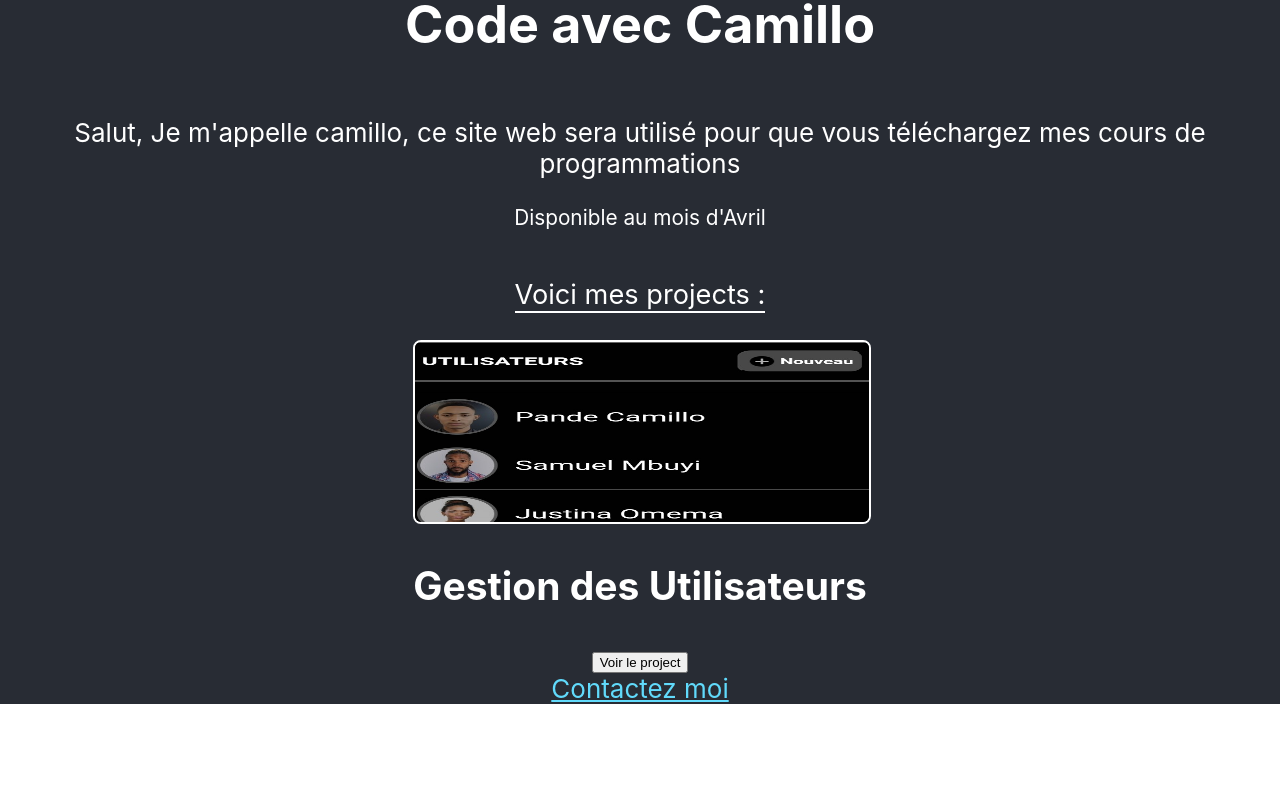
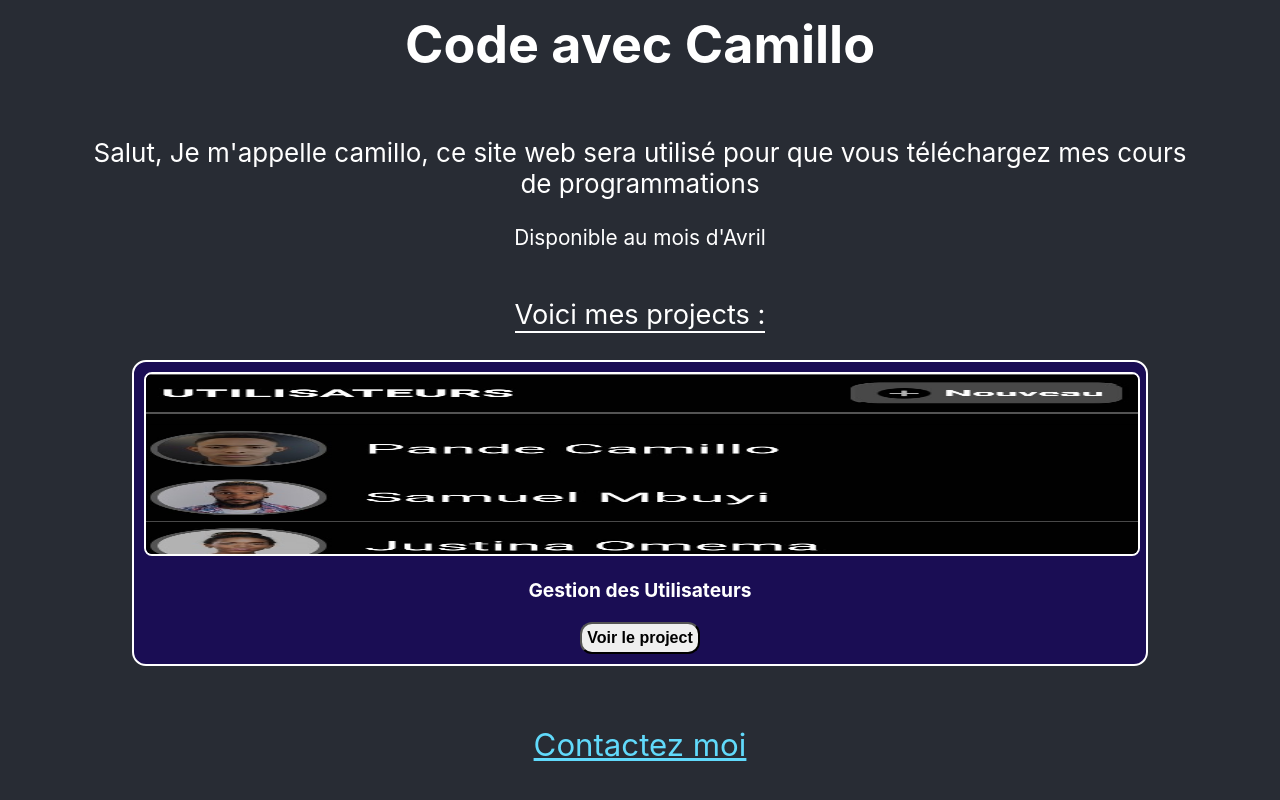
Before and after one commit to pandecamillo/camillopande, a React (Create React App) app: page / in a window 1280 px wide. Shown: the part 526-1326 px from the top of the page. Before the commit the page ends 1230 px from the top, so only its background shows below. Built offline with nearby package versions, Linux system fonts and the light colour scheme.

Commit message:
Update App.css

```diff
--- a/src/App.css
+++ b/src/App.css
@@ -24,8 +24,32 @@
   justify-content: center;
   font-size: calc(10px + 2vmin);
   color: white;
+  padding:20px;
+  padding-bottom:50px;
 }
 
 .App-link {
   color: #61dafb;
+  font-size:larger;
 }
+
+
+.project{
+  width:80%;
+  border:2px white solid;
+  padding:10px;
+  background-color:#1a0d54;
+  margin-bottom: 60px;
+  border-radius:14px;
+}
+
+.project>h2{
+  font-size:1.2rem;
+}
+
+.project>button{
+  padding:5px;
+  font-size:1rem;
+  font-weight: bold;
+  border-radius:12px;
+}
```
